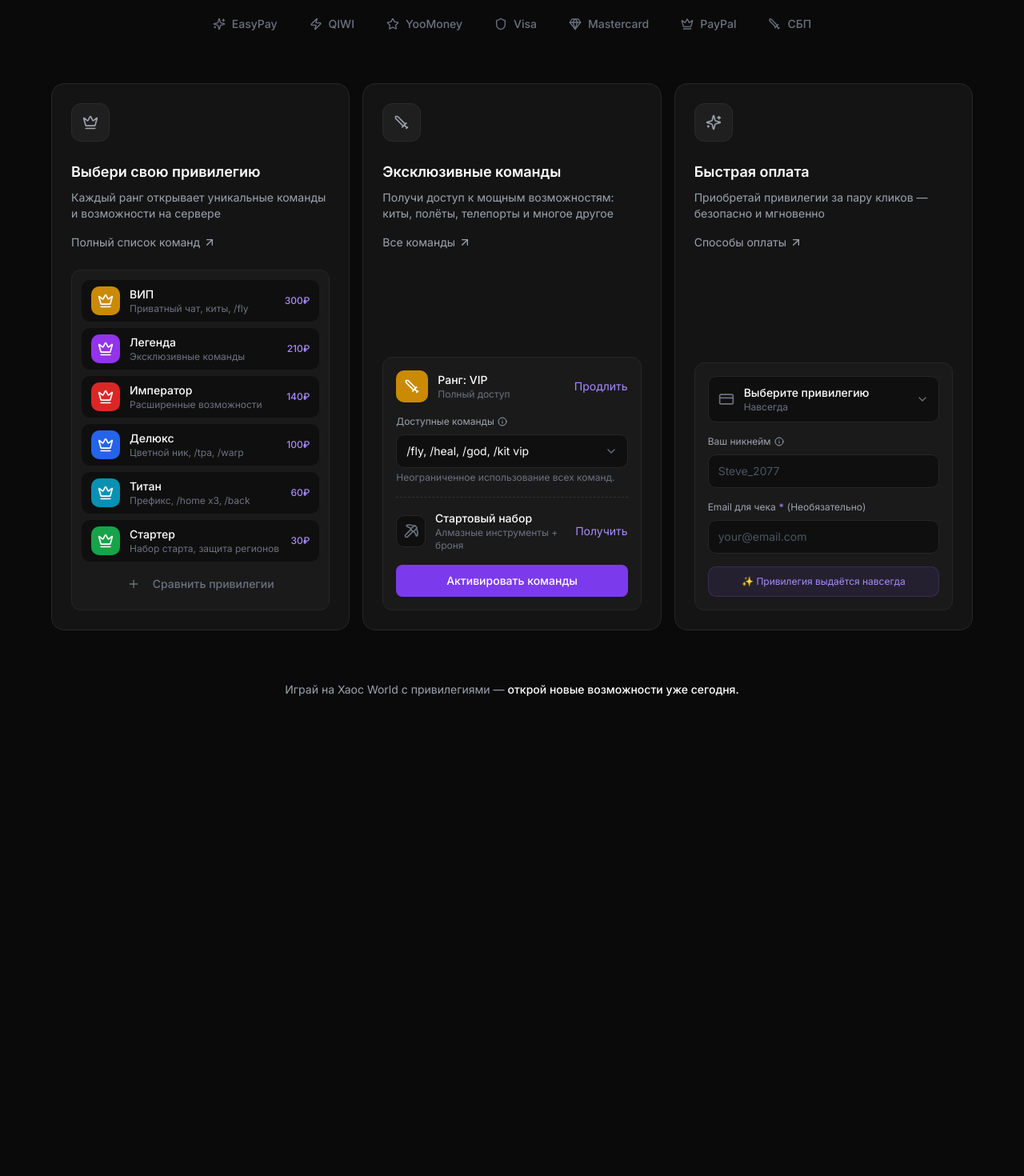
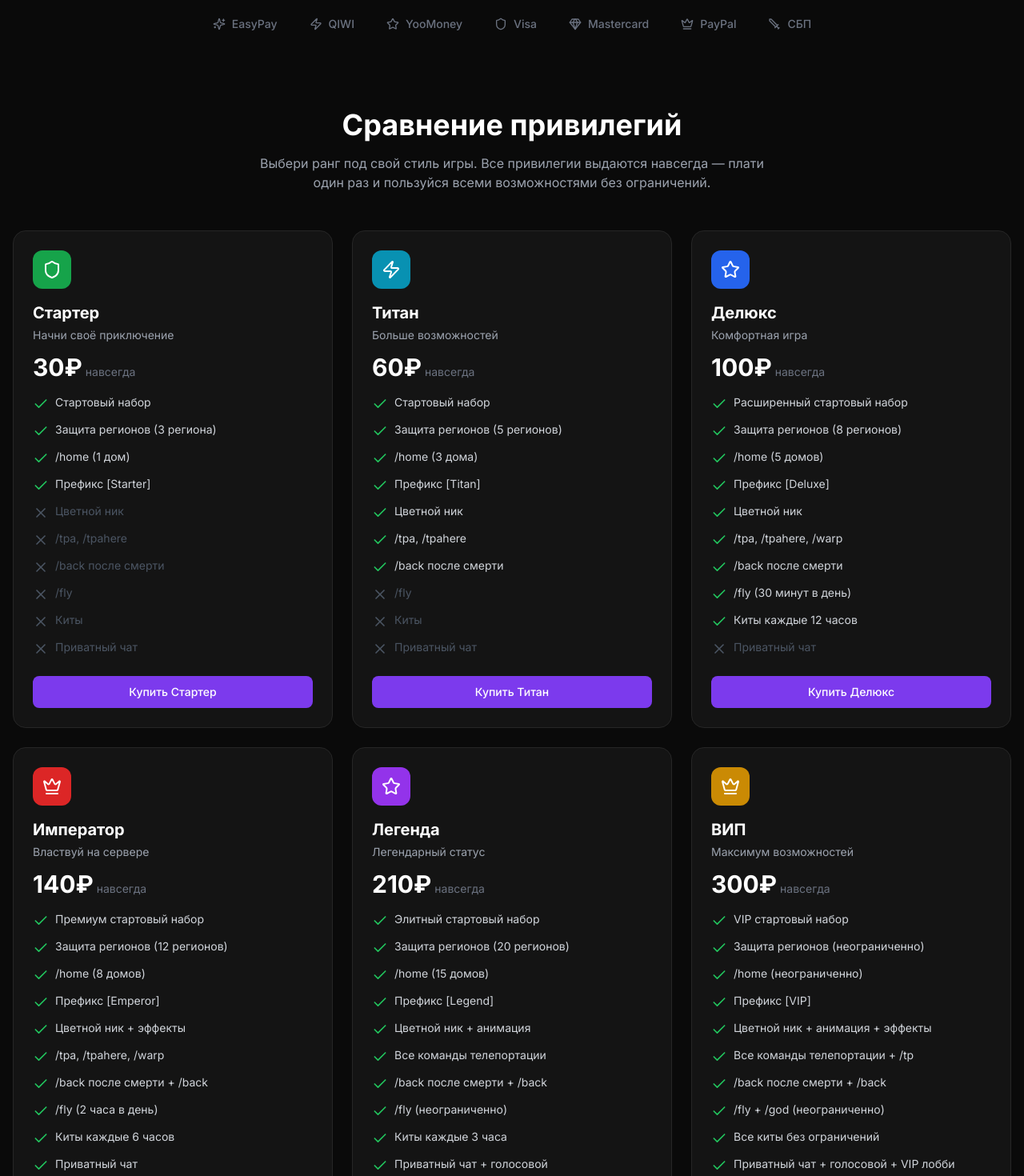
Before and after one commit to pr-poehali-dev/data-sync-initiative-1, a React (Vite) app: page / in a window 1280 px wide. Shown: the part 420-1890 px from the top of the page at 80% size. Before the commit the page ends 1324 px from the top, so only its background shows below. Built offline with nearby package versions, Linux system fonts and the light colour scheme.

Commit message:
Добавить функционал

```diff
--- /dev/null
+++ b/src/components/PrivilegesComparison.tsx
@@ -0,0 +1,190 @@
+import { Check, X, Crown, Zap, Shield, Star } from "lucide-react"
+import { Button } from "@/components/ui/button"
+
+const privileges = [
+  {
+    name: "Стартер",
+    price: "30₽",
+    color: "bg-green-600",
+    icon: Shield,
+    description: "Начни своё приключение",
+    features: [
+      { name: "Стартовый набор", available: true },
+      { name: "Защита регионов (3 региона)", available: true },
+      { name: "/home (1 дом)", available: true },
+      { name: "Префикс [Starter]", available: true },
+      { name: "Цветной ник", available: false },
+      { name: "/tpa, /tpahere", available: false },
+      { name: "/back после смерти", available: false },
+      { name: "/fly", available: false },
+      { name: "Киты", available: false },
+      { name: "Приватный чат", available: false },
+    ]
+  },
+  {
+    name: "Титан",
+    price: "60₽",
+    color: "bg-cyan-600",
+    icon: Zap,
+    description: "Больше возможностей",
+    features: [
+      { name: "Стартовый набор", available: true },
+      { name: "Защита регионов (5 регионов)", available: true },
+      { name: "/home (3 дома)", available: true },
+      { name: "Префикс [Titan]", available: true },
+      { name: "Цветной ник", available: true },
+      { name: "/tpa, /tpahere", available: true },
+      { name: "/back после смерти", available: true },
+      { name: "/fly", available: false },
+      { name: "Киты", available: false },
+      { name: "Приватный чат", available: false },
+    ]
+  },
+  {
+    name: "Делюкс",
+    price: "100₽",
+    color: "bg-blue-600",
+    icon: Star,
+    description: "Комфортная игра",
+    features: [
+      { name: "Расширенный стартовый набор", available: true },
+      { name: "Защита регионов (8 регионов)", available: true },
+      { name: "/home (5 домов)", available: true },
+      { name: "Префикс [Deluxe]", available: true },
+      { name: "Цветной ник", available: true },
+      { name: "/tpa, /tpahere, /warp", available: true },
+      { name: "/back после смерти", available: true },
+      { name: "/fly (30 минут в день)", available: true },
+      { name: "Киты каждые 12 часов", available: true },
+      { name: "Приватный чат", available: false },
+    ]
+  },
+  {
+    name: "Император",
+    price: "140₽",
+    color: "bg-red-600",
+    icon: Crown,
+    description: "Властвуй на сервере",
+    features: [
+      { name: "Премиум стартовый набор", available: true },
+      { name: "Защита регионов (12 регионов)", available: true },
+      { name: "/home (8 домов)", available: true },
+      { name: "Префикс [Emperor]", available: true },
+      { name: "Цветной ник + эффекты", available: true },
+      { name: "/tpa, /tpahere, /warp", available: true },
+      { name: "/back после смерти + /back", available: true },
+      { name: "/fly (2 часа в день)", available: true },
+      { name: "Киты каждые 6 часов", available: true },
+      { name: "Приватный чат", available: true },
+    ]
+  },
+  {
+    name: "Легенда",
+    price: "210₽",
+    color: "bg-purple-600",
+    icon: Star,
+    description: "Легендарный статус",
+    features: [
+      { name: "Элитный стартовый набор", available: true },
+      { name: "Защита регионов (20 регионов)", available: true },
+      { name: "/home (15 домов)", available: true },
+      { name: "Префикс [Legend]", available: true },
+      { name: "Цветной ник + анимация", available: true },
+      { name: "Все команды телепортации", available: true },
+      { name: "/back после смерти + /back", available: true },
+      { name: "/fly (неограниченно)", available: true },
+      { name: "Киты каждые 3 часа", available: true },
+      { name: "Приватный чат + голосовой", available: true },
+    ]
+  },
+  {
+    name: "ВИП",
+    price: "300₽",
+    color: "bg-yellow-600",
+    icon: Crown,
+    description: "Максимум возможностей",
+    features: [
+      { name: "VIP стартовый набор", available: true },
+      { name: "Защита регионов (неограниченно)", available: true },
+      { name: "/home (неограниченно)", available: true },
+      { name: "Префикс [VIP]", available: true },
+      { name: "Цветной ник + анимация + эффекты", available: true },
+      { name: "Все команды телепортации + /tp", available: true },
+      { name: "/back после смерти + /back", available: true },
+      { name: "/fly + /god (неограниченно)", available: true },
+      { name: "Все киты без ограничений", available: true },
+      { name: "Приватный чат + голосовой + VIP лобби", available: true },
+    ]
+  },
+]
+
+export function PrivilegesComparison() {
+  return (
+    <section className="px-4 py-16" id="привилегии">
+      <div className="mx-auto max-w-7xl">
+        <div className="mb-12 text-center">
+          <h2 className="mb-4 text-3xl md:text-4xl font-bold text-white">
+            Сравнение привилегий
+          </h2>
+          <p className="text-gray-400 max-w-2xl mx-auto">
+            Выбери ранг под свой стиль игры. Все привилегии выдаются навсегда — плати один раз и пользуйся всеми возможностями без ограничений.
+          </p>
+        </div>
+
+        <div className="grid grid-cols-1 md:grid-cols-2 lg:grid-cols-3 gap-6">
+          {privileges.map((privilege, index) => {
+            const Icon = privilege.icon
+            return (
+              <div
+                key={index}
+                className="rounded-2xl bg-[#141414] border border-[#262626] p-6 flex flex-col hover:border-[#333] transition-colors"
+              >
+                <div className="mb-4">
+                  <div className={`inline-flex h-12 w-12 items-center justify-center rounded-xl ${privilege.color} mb-4`}>
+                    <Icon className="h-6 w-6 text-white" />
+                  </div>
+                  <h3 className="text-xl font-bold text-white mb-1">{privilege.name}</h3>
+                  <p className="text-sm text-gray-400 mb-3">{privilege.description}</p>
+                  <div className="flex items-baseline gap-1">
+                    <span className="text-3xl font-bold text-white">{privilege.price}</span>
+                    <span className="text-sm text-gray-500">навсегда</span>
+                  </div>
+                </div>
+
+                <div className="space-y-3 mb-6 flex-1">
+                  {privilege.features.map((feature, featureIndex) => (
+                    <div key={featureIndex} className="flex items-start gap-2">
+                      {feature.available ? (
+                        <Check className="h-5 w-5 text-green-500 flex-shrink-0 mt-0.5" />
+                      ) : (
+                        <X className="h-5 w-5 text-gray-600 flex-shrink-0 mt-0.5" />
+                      )}
+                      <span className={`text-sm ${feature.available ? 'text-gray-300' : 'text-gray-600'}`}>
+                        {feature.name}
+                      </span>
+                    </div>
+                  ))}
+                </div>
+
+                <Button className="w-full bg-violet-600 hover:bg-violet-700 text-white">
+                  Купить {privilege.name}
+                </Button>
+              </div>
+            )
+          })}
+        </div>
+
+        <div className="mt-12 rounded-2xl bg-gradient-to-r from-violet-600/10 to-purple-600/10 border border-violet-500/20 p-8 text-center">
+          <Crown className="h-12 w-12 text-violet-400 mx-auto mb-4" />
+          <h3 className="text-2xl font-bold text-white mb-2">Не можешь выбрать?</h3>
+          <p className="text-gray-400 mb-6 max-w-2xl mx-auto">
+            Начни со Стартера за 30₽ и всегда сможешь улучшить ранг позже. Доплатишь только разницу в цене!
+          </p>
+          <Button className="bg-white text-black hover:bg-gray-100">
+            Связаться с поддержкой
+          </Button>
+        </div>
+      </div>
+    </section>
+  )
+}
--- a/src/pages/Index.tsx
+++ b/src/pages/Index.tsx
@@ -2,6 +2,7 @@ import { Header } from "@/components/Header"
 import { HeroSection } from "@/components/HeroSection"
 import { PartnersSection } from "@/components/PartnersSection"
 import { FeaturesSection } from "@/components/FeaturesSection"
+import { PrivilegesComparison } from "@/components/PrivilegesComparison"
 
 export default function Index() {
   return (
@@ -9,6 +10,7 @@ export default function Index() {
       <Header />
       <HeroSection />
       <PartnersSection />
+      <PrivilegesComparison />
       <FeaturesSection />
       <footer className="py-8 text-center text-sm text-gray-400">
         Играй на Xaoc World с привилегиями —{" "}
```
